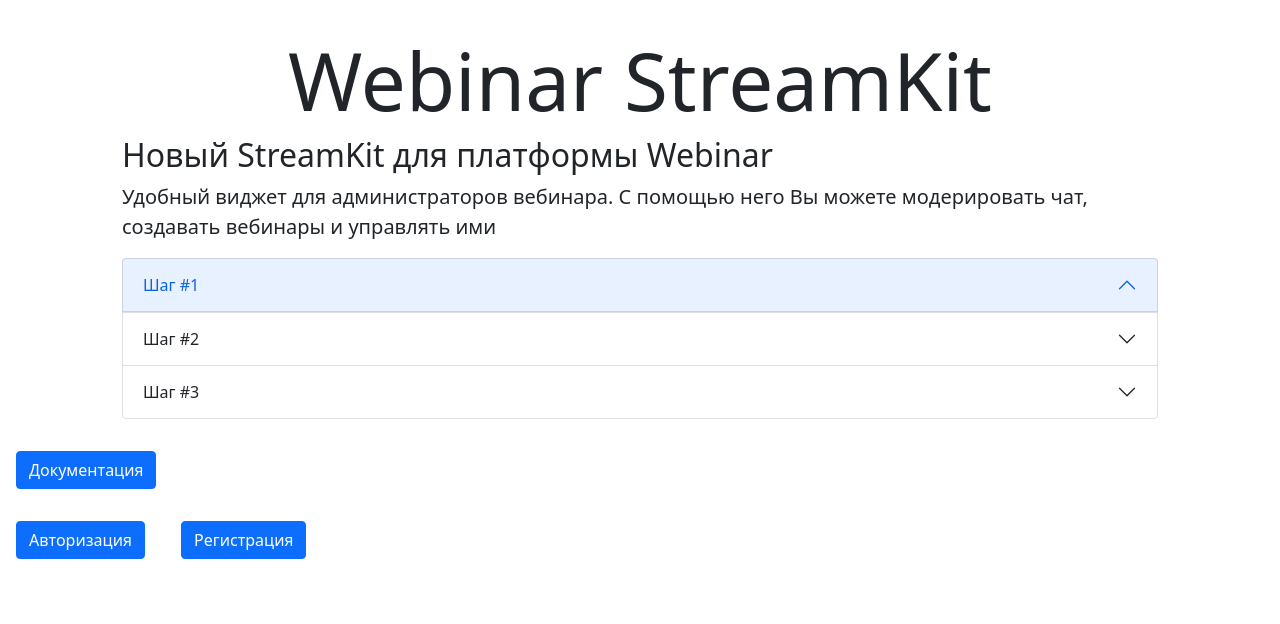
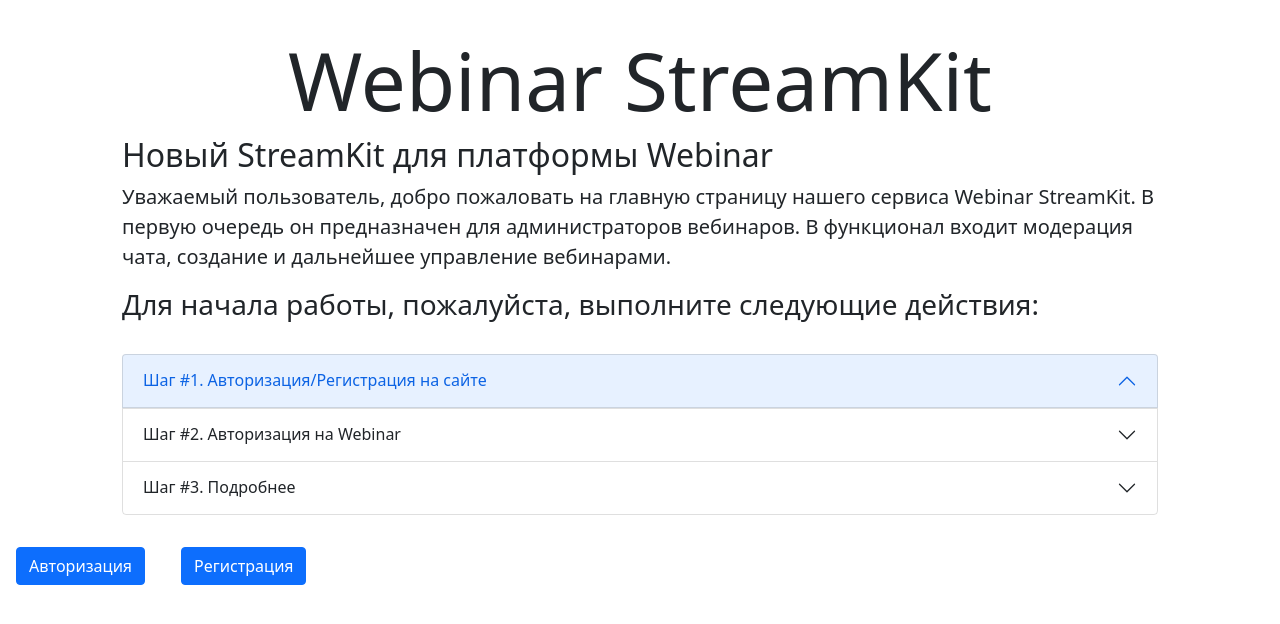
Before and after one commit to Krasnopolskiy/WebinarStreamkit, a Django app: page / in a window 1280 px wide. Shown: the part 66-690 px from the top of the page. Run offline with Django 3.2, Linux system fonts and the light colour scheme; some libraries are stand-ins or nearby versions.

Commit message:
Filling information in the manual

```diff
--- a/main/templates/pages/index.html
+++ b/main/templates/pages/index.html
@@ -12,48 +12,60 @@
     <div class="row">
         <div class="col px-5">
             <h2>Новый StreamKit для платформы Webinar</h2>
-            <p class="lead">Удобный виджет для администраторов вебинара. С помощью него Вы можете модерировать чат,
-                создавать вебинары и управлять ими</p>
+            <p class="lead">Уважаемый пользователь, добро пожаловать на главную страницу нашего сервиса Webinar
+                StreamKit.
+                В первую очередь он предназначен для администраторов вебинаров. В функционал входит модерация чата,
+                создание и дальнейшее управление вебинарами.</p>
+            <h3>Для начала работы, пожалуйста, выполните следующие действия:</h3>
+            <br>
             <div class="accordion" id="accordionExample">
                 <div class="accordion-item">
                     <h2 class="accordion-header" id="headingOne">
-                        <button class="accordion-button" type="button" data-bs-toggle="collapse"
-                                data-bs-target="#collapseOne" aria-expanded="true" aria-controls="collapseOne">
-                            Шаг #1
+                        <button aria-controls="collapseOne" aria-expanded="true" class="accordion-button"
+                                data-bs-target="#collapseOne" data-bs-toggle="collapse" type="button">
+                            Шаг #1. Авторизация/Регистрация на сайте
                         </button>
                     </h2>
-                    <div id="collapseOne" class="accordion-collapse collapse" aria-labelledby="headingOne"
-                         data-bs-parent="#accordionExample">
+                    <div aria-labelledby="headingOne" class="accordion-collapse collapse" data-bs-parent="#accordionExample"
+                         id="collapseOne">
                         <div class="accordion-body">
-                            Текст
+                            Если вы впервые на нашем сайте, зарегистрируйтесь, иначе авторизуйтесь через расположенные
+                            ниже, а также в правом верхнем углу соответствующие кнопки.
                         </div>
                     </div>
                 </div>
                 <div class="accordion-item">
                     <h2 class="accordion-header" id="headingTwo">
-                        <button class="accordion-button collapsed" type="button" data-bs-toggle="collapse"
-                                data-bs-target="#collapseTwo" aria-expanded="false" aria-controls="collapseTwo">
-                            Шаг #2
+                        <button aria-controls="collapseTwo" aria-expanded="false" class="accordion-button collapsed"
+                                data-bs-target="#collapseTwo" data-bs-toggle="collapse" type="button">
+                            Шаг #2. Авторизация на Webinar
                         </button>
                     </h2>
-                    <div id="collapseTwo" class="accordion-collapse collapse" aria-labelledby="headingTwo"
-                         data-bs-parent="#accordionExample">
+                    <div aria-labelledby="headingTwo" class="accordion-collapse collapse" data-bs-parent="#accordionExample"
+                         id="collapseTwo">
                         <div class="accordion-body">
-                            Текст
+                            Вы зарегистрировались на сайте. Перейдите на страницу вашего профиля.
+                            На текущий момент аккаунты на Webinar Streamkit и Webinar.ru не синхронизированы. По этой
+                            причине перейдите на вкладку профиля "Данные Webinar" и авторизуйтесь через платформу.
+                            Затем до этого заблокированная панель "Расписание вебинаров" станет для вас доступна.
                         </div>
                     </div>
                 </div>
                 <div class="accordion-item">
                     <h2 class="accordion-header" id="headingThree">
-                        <button class="accordion-button collapsed" type="button" data-bs-toggle="collapse"
-                                data-bs-target="#collapseThree" aria-expanded="false" aria-controls="collapseThree">
-                            Шаг #3
+                        <button aria-controls="collapseThree" aria-expanded="false" class="accordion-button collapsed"
+                                data-bs-target="#collapseThree" data-bs-toggle="collapse" type="button">
+                            Шаг #3. Подробнее
                         </button>
                     </h2>
-                    <div id="collapseThree" class="accordion-collapse collapse" aria-labelledby="headingThree"
-                         data-bs-parent="#accordionExample">
+                    <div aria-labelledby="headingThree" class="accordion-collapse collapse" data-bs-parent="#accordionExample"
+                         id="collapseThree">
                         <div class="accordion-body">
-                            Текст
+                            Для более глубокого изучения предоставляемых возможностей, пожалуйста, ознакомьтесь с
+                            приложенной документацией.
+                            <div class="card-body">
+                                <a class="btn btn-primary" href="#">Документация</a>
+                            </div>
                         </div>
                     </div>
                 </div>
@@ -62,18 +74,10 @@
     </div>
 </div>
 <div class="card-body">
-    <a href="#" class="btn btn-primary">Документация</a>
-</div>
-<div class="card-body">
-    {% if user.is_authenticated %}
-    <a href="{% url 'profile' %}" class="btn btn-primary me-3">Авторизация Webinar</a>
-    {% else %}
-    <a href="{% url 'login' %}" class="btn btn-primary me-3">Авторизация</a>
-    <a href="{% url 'signup' %}" class="btn btn-primary ms-3">Регистрация</a>
+    {% if not user.is_authenticated %}
+    <a class="btn btn-primary me-3" href="{% url 'login' %}">Авторизация</a>
+    <a class="btn btn-primary ms-3" href="{% url 'signup' %}">Регистрация</a>
     {% endif %}
-</div>
-
-</div>
 </div>
 
 {% endblock %}
```
